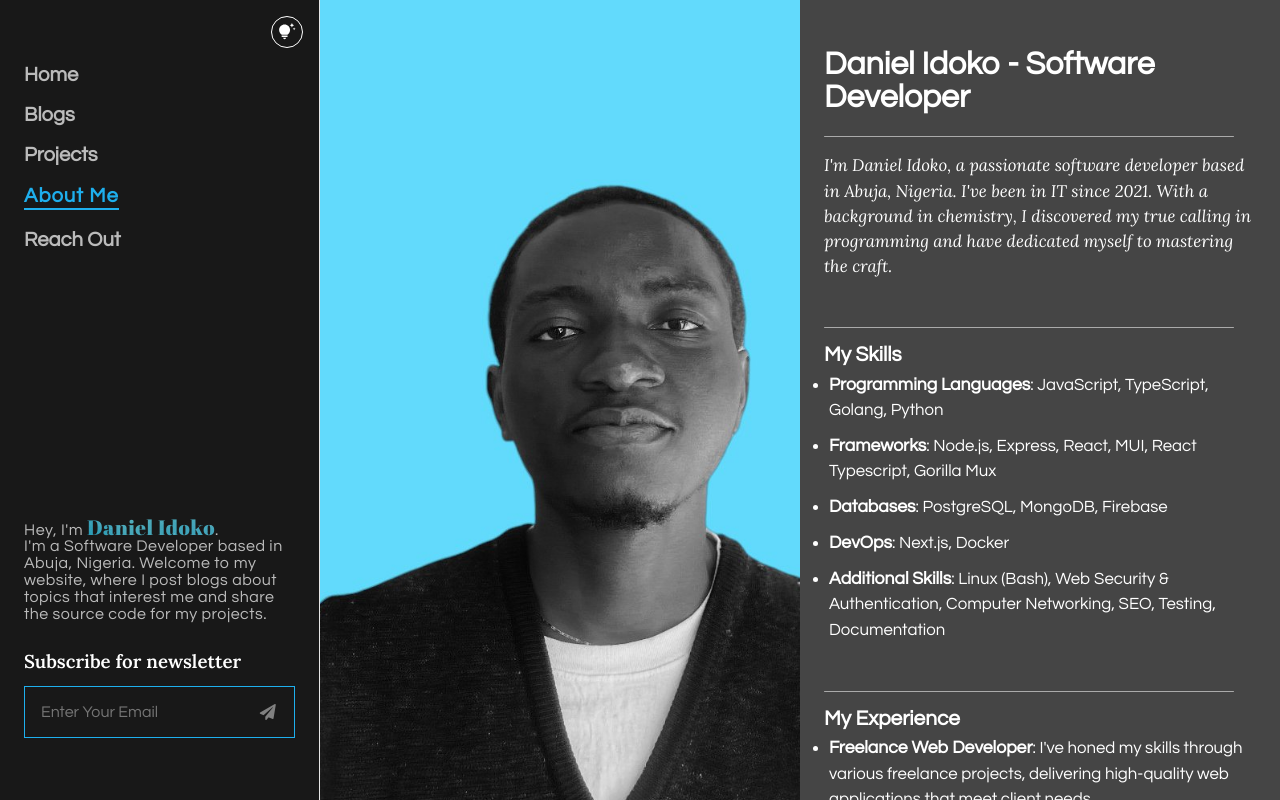
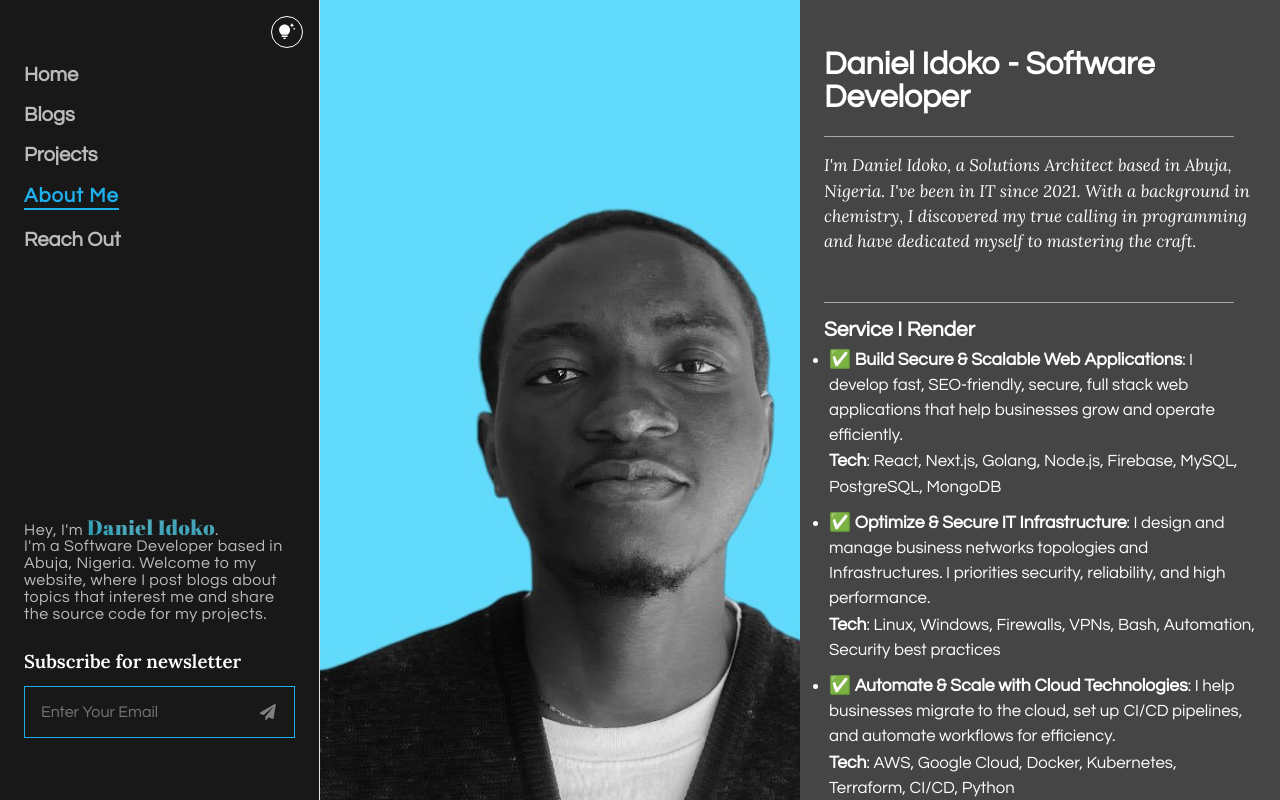
Before and after one commit to doe-base/daniel-idoko.com, a React (Create React App) app: page /about in a window 1280 px wide. Shown: the top 800 px of the page. Built offline with nearby package versions, Linux system fonts and the light colour scheme.

Commit message:
updated About me page and popular aritle card

```diff
--- a/src/components/RightBarCard.js
+++ b/src/components/RightBarCard.js
@@ -94,11 +94,12 @@ const useStyles = makeStyles((theme)=>{
 });
 
 
-export default function RightbarCard({ DarkMode, img, title, date, category, readduration }){
+export default function RightbarCard({ DarkMode, _id, img, title, date, category, readduration }){
     const classes = useStyles({ DarkMode, img });
 
     return (
         <>
+        <a href={`blog/${_id}`}>
             <Grid container className={classes.card}>
                 <Grid item lg={4} className={classes.cardImgHolder}>
                     <div className={classes.cardImg}></div>
@@ -112,6 +113,7 @@ export default function RightbarCard({ DarkMode, img, title, date, category, rea
                     </div>
                 </Grid>
             </Grid>
+        </a>
         </>
     )
 };
--- a/src/containers/About.js
+++ b/src/containers/About.js
@@ -25,17 +25,26 @@ export default function  AboutContainer({DarkMode}){
 
                 <div className={classes.sparatorLine}></div>
 
-                <p className={classes.theParagraph} style={{marginBottom: '3rem'}}>I'm Daniel Idoko, a passionate software developer based in Abuja, Nigeria. I've been in IT since 2021. With a background in chemistry, I discovered my true calling in programming and have dedicated myself to mastering the craft.</p>
+                <p className={classes.theParagraph} style={{marginBottom: '3rem'}}>I'm Daniel Idoko, a Solutions Architect based in Abuja, Nigeria. I've been in IT since 2021. With a background in chemistry, I discovered my true calling in programming and have dedicated myself to mastering the craft.</p>
 
                 <div className={classes.sparatorLine}></div>
 
-                <h2 className={classes.h2Title}>My Skills</h2>
+                <h2 className={classes.h2Title}>Service I Render</h2>
                 <ul className={classes.theParagraphUL} style={{paddingLeft: '5px', marginBottom: '3rem'}}>
-                    <li style={{marginBottom: '0.6rem'}}><span className={classes.importantText}>Programming Languages</span>: JavaScript, TypeScript, Golang, Python</li>
-                    <li style={{marginBottom: '0.6rem'}}><span className={classes.importantText}>Frameworks</span>: Node.js, Express, React, MUI, React Typescript, Gorilla Mux</li>
-                    <li style={{marginBottom: '0.6rem'}}><span className={classes.importantText}>Databases</span>: PostgreSQL, MongoDB, Firebase</li>
-                    <li style={{marginBottom: '0.6rem'}}><span className={classes.importantText}>DevOps</span>: Next.js, Docker</li>
-                    <li style={{marginBottom: '0.6rem'}}><span className={classes.importantText}>Additional Skills</span>: Linux (Bash), Web Security & Authentication, Computer Networking, SEO, Testing, Documentation</li>
+                    <li style={{marginBottom: '0.6rem'}}><span className={classes.importantText}>✅ Build Secure & Scalable Web Applications</span>: I develop fast, SEO-friendly, secure, full stack web applications that help businesses grow and operate efficiently. <br />
+
+                    <p><span className={classes.importantText}>Tech</span>: React, Next.js, Golang, Node.js, Firebase, MySQL, PostgreSQL, MongoDB</p>
+                    </li>
+
+                    <li style={{marginBottom: '0.6rem'}}><span className={classes.importantText}>✅ Optimize & Secure IT Infrastructure</span>: I design and manage business networks topologies and Infrastructures. I priorities security, reliability, and high performance. <br />
+
+                    <p><span className={classes.importantText}>Tech</span>: Linux, Windows, Firewalls, VPNs, Bash, Automation, Security best practices</p>
+                    </li>
+
+                    <li style={{marginBottom: '0.6rem'}}><span className={classes.importantText}>✅ Automate & Scale with Cloud Technologies</span>: I help businesses migrate to the cloud, set up CI/CD pipelines, and automate workflows for efficiency. <br />
+
+                    <p><span className={classes.importantText}>Tech</span>: AWS, Google Cloud, Docker, Kubernetes, Terraform, CI/CD, Python</p>
+                    </li>
                 </ul>
 
                 <div className={classes.sparatorLine}></div>
--- a/src/containers/Home.js
+++ b/src/containers/Home.js
@@ -26,7 +26,6 @@ export default function HomeContainer({ DarkMode }) {
   const classes = useStyles({DarkMode});
   const { Blogs, Blogsloading, setIsNavOpen } = useGlobalContext();
   const [sortBlogs, setSortBlogs] = useState(Blogs)
-  console.log(sortBlogs)
 
 
   const [DiviedArrays, setDividedArrays] = useState([]);
```
